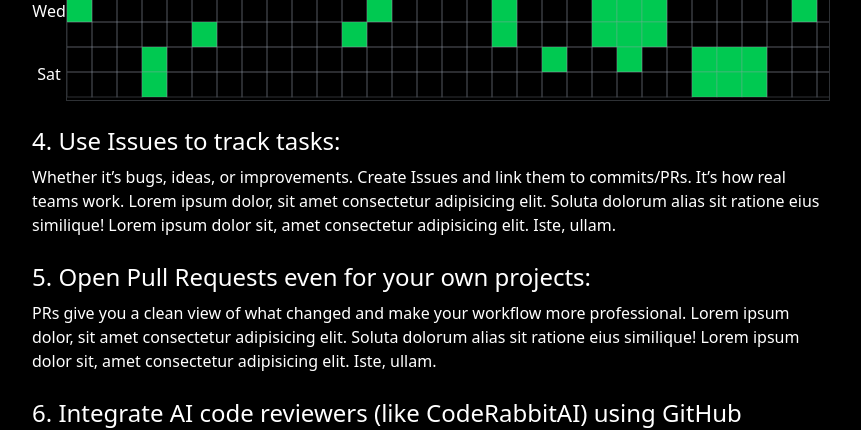
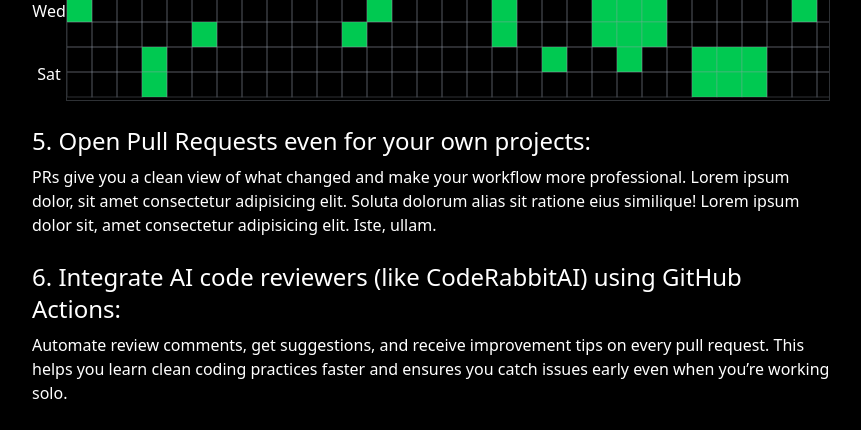
Before and after one commit to AlokPy1484/Portfolio, a Next.js app: page /pages/blog in a window 1280 px wide. Shown: the part 2800-3230 px from the top of the page, without its empty margins (48-909 px from the left). Built offline with nearby package versions, Linux system fonts and the light colour scheme.

Commit message:
duplicate section removed

```diff
--- a/app/pages/blog/page.tsx
+++ b/app/pages/blog/page.tsx
@@ -72,10 +72,6 @@ function Blog(){
                     </div>
                     </div>
                 <div className="pt-6">
-                        <div className="text-2xl">4. Use Issues to track tasks:</div>
-                        <div className="pt-2">Whether it’s bugs, ideas, or improvements. Create Issues and link them to commits/PRs. It’s how real teams work.  Lorem ipsum dolor, sit amet consectetur adipisicing elit. Soluta dolorum alias sit ratione eius similique! Lorem ipsum dolor sit, amet consectetur adipisicing elit. Iste, ullam.</div>
-                </div>
-                <div className="pt-6">
                         <div className="text-2xl">5. Open Pull Requests even for your own projects:</div>
                         <div className="pt-2">PRs give you a clean view of what changed and make your workflow more professional. Lorem ipsum dolor, sit amet consectetur adipisicing elit. Soluta dolorum alias sit ratione eius similique! Lorem ipsum dolor sit, amet consectetur adipisicing elit. Iste, ullam.</div>
                 </div>
```
